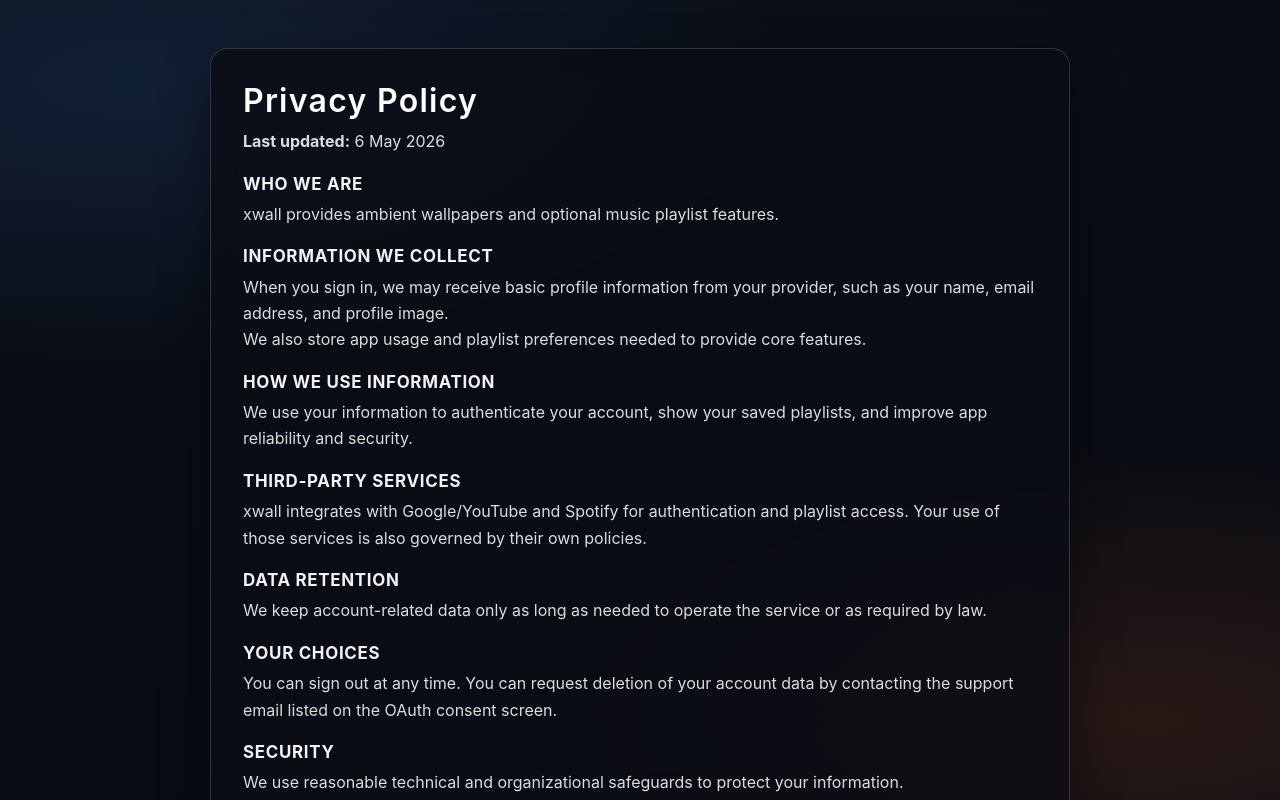
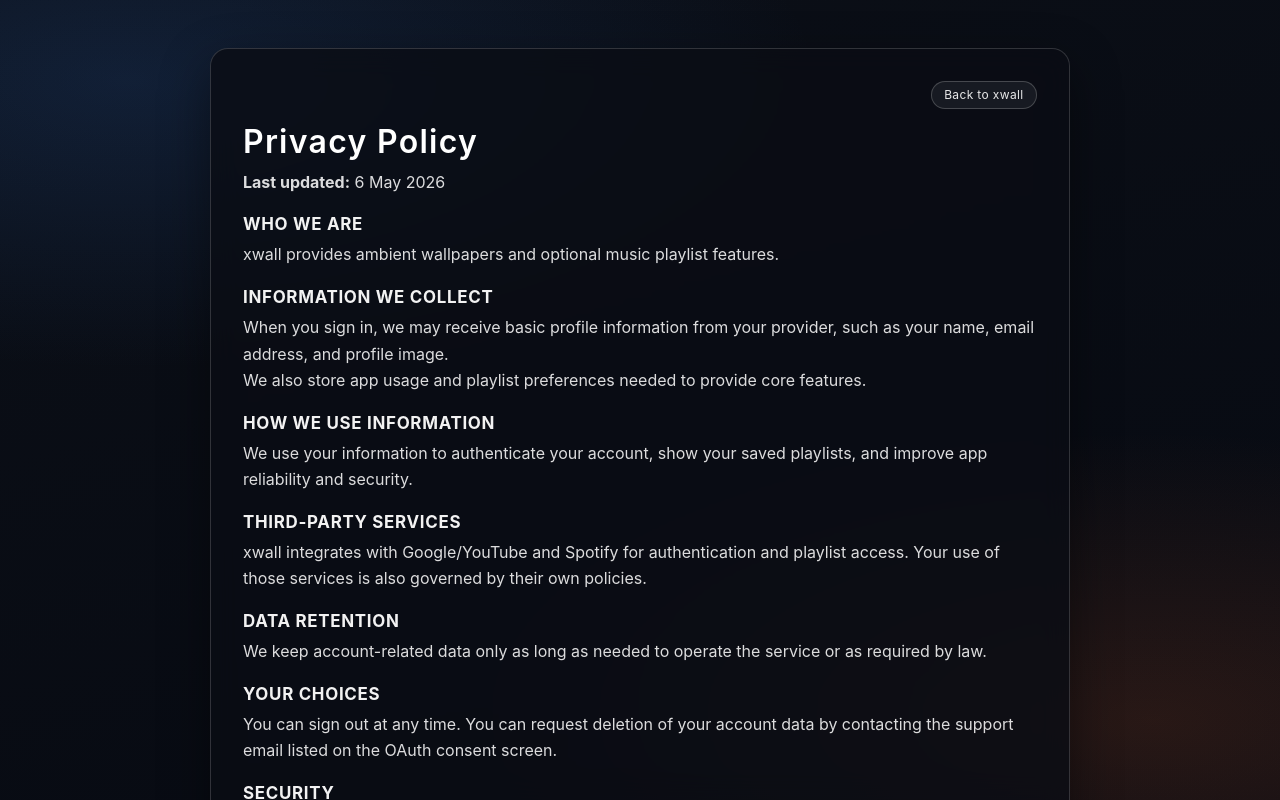
Before and after one commit to pleasurengobeni/xwall.co.za, a website: page public/privacy-policy.html in a window 1280 px wide. Drawn offline with Linux system fonts and the light colour scheme.

Commit message:
ux: add back-to-home action on legal pages

```diff
--- a/public/css/style.css
+++ b/public/css/style.css
@@ -582,6 +582,31 @@ body { animation: pageIn 0.9s var(--ease-smooth) both; }
   font-size: clamp(0.9rem, 2.2vw, 1rem);
 }
 
+.legal-actions {
+  display: flex;
+  justify-content: flex-end;
+  margin-bottom: 0.8rem;
+}
+
+.legal-back-link {
+  display: inline-flex;
+  align-items: center;
+  padding: 0.34rem 0.78rem;
+  border-radius: 999px;
+  border: 1px solid rgba(255, 255, 255, 0.2);
+  background: rgba(255, 255, 255, 0.06);
+  color: rgba(255, 255, 255, 0.9);
+  font-size: 0.75rem;
+  text-decoration: none;
+  letter-spacing: 0.03em;
+  transition: background 0.2s ease, border-color 0.2s ease;
+}
+
+.legal-back-link:hover {
+  background: rgba(255, 255, 255, 0.12);
+  border-color: rgba(255, 255, 255, 0.35);
+}
+
 /* ═══════════════════════════════════════════════════════════════════════════
    MAIN VIEW — fullscreen ambient, no visible chrome
    ═══════════════════════════════════════════════════════════════════════════ */
--- a/public/privacy-policy.html
+++ b/public/privacy-policy.html
@@ -10,6 +10,9 @@
 <body>
   <main class="privacy-page">
     <div class="privacy-card">
+      <div class="legal-actions">
+        <a href="/" class="legal-back-link">Back to xwall</a>
+      </div>
       <h1>Privacy Policy</h1>
       <p><strong>Last updated:</strong> 6 May 2026</p>
 
```
Also changed, not shown: public/terms-of-service.html (+3 -0 lines).
